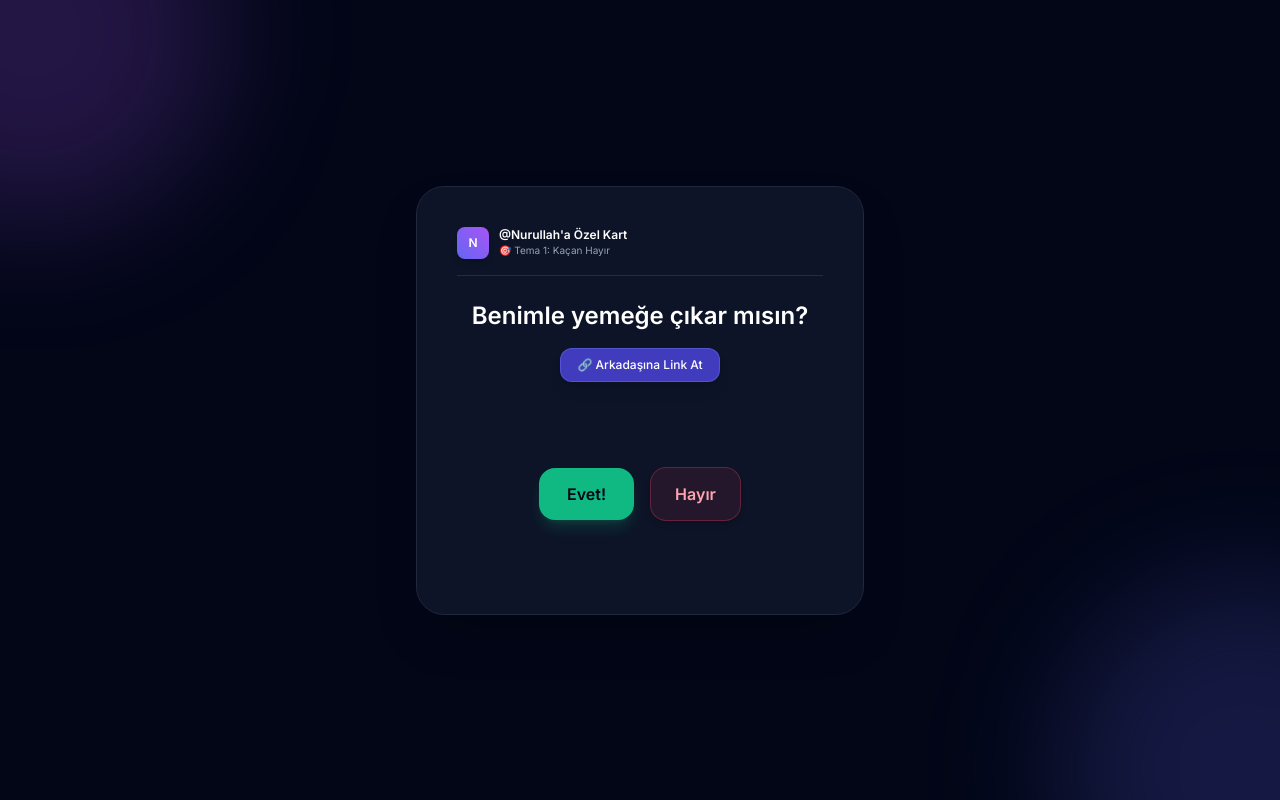
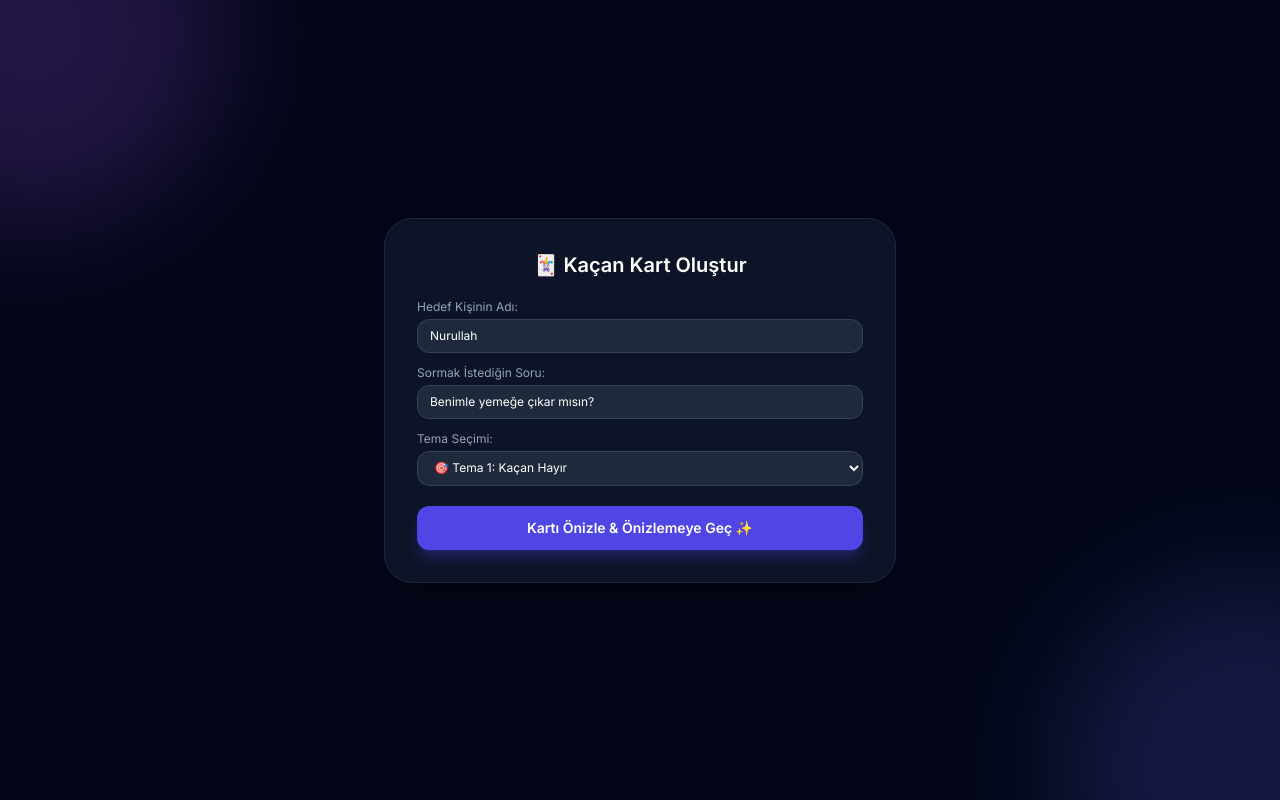
Before and after one commit to naksoy3/kacan-kart-app, a Next.js app in the folder kacan-kart-app/: page / in a window 1280 px wide. Built offline with nearby package versions, Linux system fonts and the light colour scheme.

Commit message:
fix: form ve tema seçim ekranı tekrar bağlandı

```diff
--- a/kacan-kart-app/app/page.tsx
+++ b/kacan-kart-app/app/page.tsx
@@ -1,49 +1,97 @@
 "use client";
 
 import { useSearchParams } from "next/navigation";
-import { Suspense, useState, useMemo } from "react";
-import KacanKart, { CardTheme } from "@/components/KacanKart";
+import { Suspense, useState } from "react";
+import KacanKart, { CardTheme, THEME_NAMES } from "@/components/KacanKart";
 
 function CardContent() {
   const searchParams = useSearchParams();
 
-  // URL'den dinamik parametreleri oku (Varsayılan değerlerle birlikte)
-  const targetUsername = searchParams.get("u") || "Nurullah";
-  const soru = searchParams.get("s") || "Benimle yemeğe çıkar mısın?";
-  const evetMetni = searchParams.get("e") || "Evet!";
-  const hayirMetni = searchParams.get("h") || "Hayır";
-  const themeParam = (searchParams.get("t") as CardTheme) || "escaping";
-  const gifUrl = searchParams.get("gif") || undefined;
+  // URL'den parametre gelip gelmediğini kontrol et
+  const urlUser = searchParams.get("u");
+  const urlSoru = searchParams.get("s");
+  const urlTheme = searchParams.get("t") as CardTheme | null;
 
-  const [selectedTheme, setSelectedTheme] = useState<CardTheme>(themeParam);
+  // Form Durumları (Hazır link yoksa kullanıcının dolduracağı alanlar)
+  const [step, setStep] = useState<"form" | "card">(urlUser || urlSoru ? "card" : "form");
+  const [targetUsername, setTargetUsername] = useState(urlUser || "Nurullah");
+  const [soru, setSoru] = useState(urlSoru || "Benimle yemeğe çıkar mısın?");
+  const [evetMetni, setEvetMetni] = useState(searchParams.get("e") || "Evet!");
+  const [hayirMetni, setHayirMetni] = useState(searchParams.get("h") || "Hayır");
+  const [selectedTheme, setSelectedTheme] = useState<CardTheme>(urlTheme || "escaping");
 
   return (
     <main className="min-h-screen bg-slate-950 flex items-center justify-center p-4 relative overflow-hidden">
-      {/* Arka plan süslemeleri */}
       <div className="absolute -top-40 -left-40 w-96 h-96 bg-purple-500/20 rounded-full blur-3xl pointer-events-none" />
       <div className="absolute -bottom-40 -right-40 w-96 h-96 bg-indigo-500/20 rounded-full blur-3xl pointer-events-none" />
 
+      {step === "form" ? (
+        /* --- KART OLUŞTURMA FORMU & TEMA SEÇİMİ --- */
+        <div className="relative z-10 w-full max-w-lg bg-slate-900/90 border border-slate-800 backdrop-blur-xl p-6 sm:p-8 rounded-[28px] text-white shadow-2xl space-y-5">
+          <h2 className="text-xl font-bold text-center">🃏 Kaçan Kart Oluştur</h2>
+
+          <div className="space-y-3 text-xs">
+            <div>
+              <label className="block text-slate-400 mb-1">Hedef Kişinin Adı:</label>
+              <input
+                type="text"
+                value={targetUsername}
+                onChange={(e) => setTargetUsername(e.target.value)}
+                className="w-full bg-slate-800 border border-slate-700 rounded-xl px-3 py-2 text-white focus:outline-none focus:border-indigo-500"
+              />
+            </div>
+
+            <div>
+              <label className="block text-slate-400 mb-1">Sormak İstediğin Soru:</label>
+              <input
+                type="text"
+                value={soru}
+                onChange={(e) => setSoru(e.target.value)}
+                className="w-full bg-slate-800 border border-slate-700 rounded-xl px-3 py-2 text-white focus:outline-none focus:border-indigo-500"
+              />
+            </div>
+
+            <div>
+              <label className="block text-slate-400 mb-1">Tema Seçimi:</label>
+              <select
+                value={selectedTheme}
+                onChange={(e) => setSelectedTheme(e.target.value as CardTheme)}
+                className="w-full bg-slate-800 border border-slate-700 rounded-xl px-3 py-2 text-white focus:outline-none focus:border-indigo-500"
+              >
+                {Object.entries(THEME_NAMES).map(([key, label]) => (
+                  <option key={key} value={key}>
+                    {label}
+                  </option>
+                ))}
+              </select>
+            </div>
+          </div>
+
+          <button
+            onClick={() => setStep("card")}
+            className="w-full py-3 bg-indigo-600 hover:bg-indigo-500 font-bold rounded-xl text-sm transition shadow-lg shadow-indigo-600/30"
+          >
+            Kartı Önizle & Önizlemeye Geç ✨
+          </button>
+        </div>
+      ) : (
+        /* --- KART ÖNİZLEME & CANLI KART --- */
         <KacanKart
           targetUsername={targetUsername}
           soru={soru}
           evetMetni={evetMetni}
           hayirMetni={hayirMetni}
-        gifUrl={gifUrl}
           theme={selectedTheme}
+          onBack={() => setStep("form")}
         />
+      )}
     </main>
   );
 }
 
 export default function CardPage() {
   return (
-    <Suspense
-      fallback={
-        <div className="min-h-screen bg-slate-950 flex items-center justify-center text-white text-sm">
-          Kart Yükleniyor... ✨
-        </div>
-      }
-    >
+    <Suspense fallback={<div className="text-white text-center">Yükleniyor...</div>}>
       <CardContent />
     </Suspense>
   );
```
Lines whose indentation alone changed are shown as unchanged.
